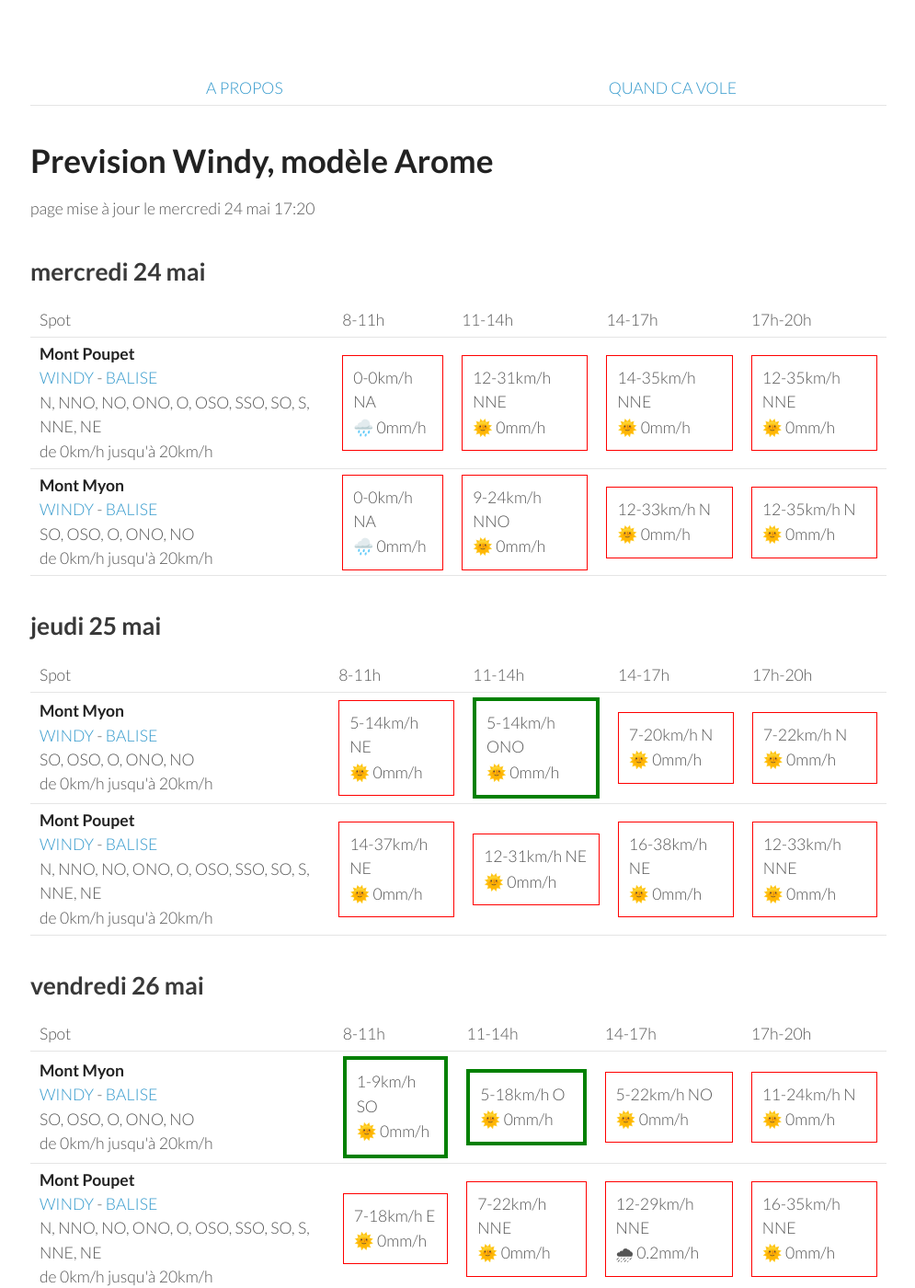
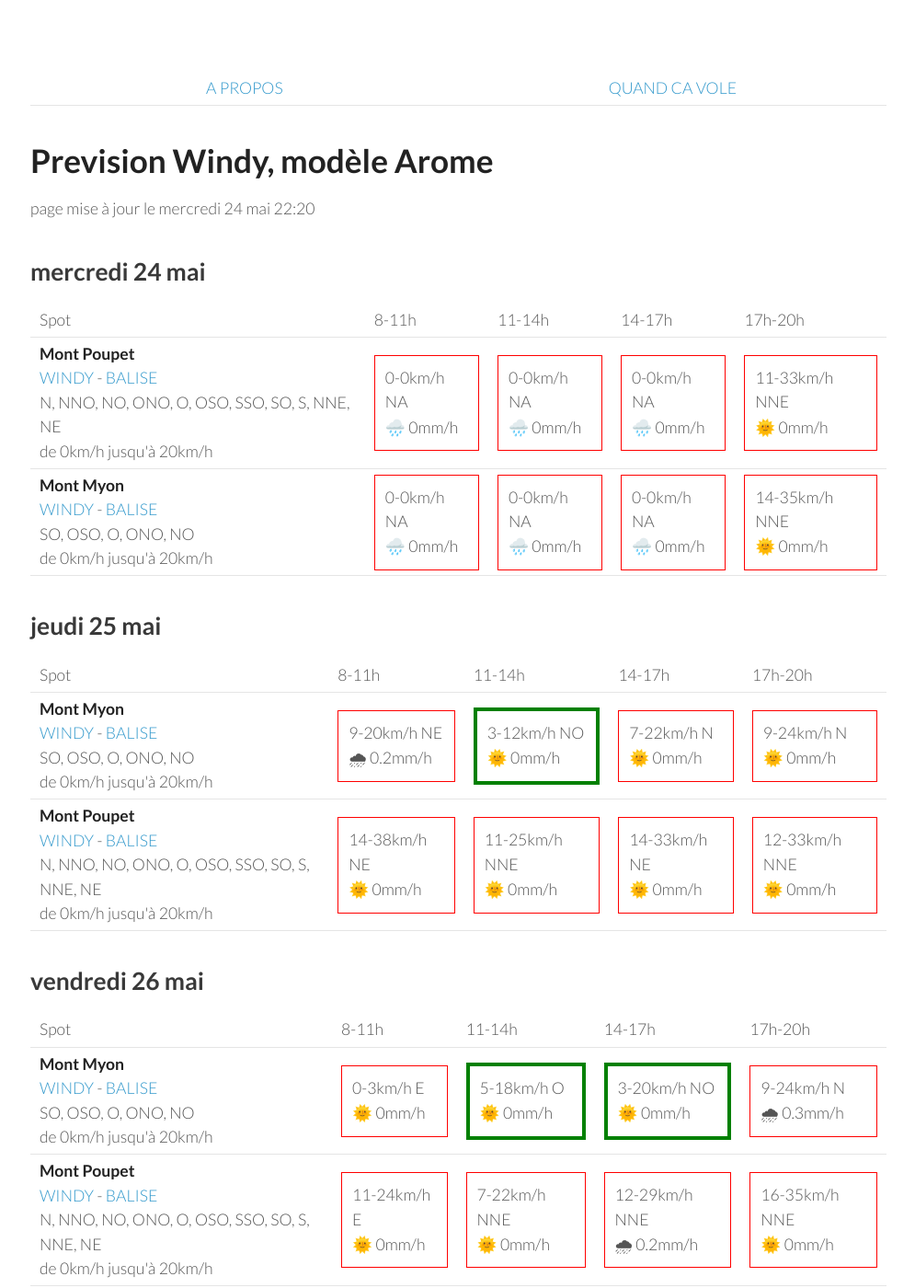
Before and after one commit to parapente-dans-le-nord/parapente-dans-le-nord.github.io, a Jekyll site: the page built from jura.markdown, in a window 1280 px wide and 1400 px high. Shown: the whole window at 92% size, without its empty margins (25-1020 px from the left). Built offline with Jekyll 4.4.1, drawn with Linux system fonts in a browser that asks for light colours; some of the changed text lies outside the part shown.

Commit message:
update index.markdown

```diff
--- a/jura.markdown
+++ b/jura.markdown
@@ -7,7 +7,7 @@ title:  "Tous les spots"
 {: .links}
 
 # Prevision Windy, modèle Arome
-page mise à jour le mercredi 24 mai 17:20
+page mise à jour le mercredi 24 mai 22:20
 
 ## mercredi 24 mai
 
@@ -25,18 +25,18 @@ page mise à jour le mercredi 24 mai 17:20
         <td><strong>Mont Poupet</strong><br><a href="https://windy.com/46.970/5.876?46.541,5.876,8">WINDY</a> - <span class=""><a href="http://www.balisemeteo.com/balise.php?idBalise=92">BALISE</a> </span><br> <span class="vent-favorable">N, NNO, NO, ONO, O, OSO, SSO, SO, S, NNE, NE</span><br><span class="force-vent">de 0km/h jusqu'à 20km/h</span> </td>
 
             <td><div class="not-flyable"><p>0-0km/h NA</p><p>🌧️ 0mm/h</p></div></td>
-            <td><div class="not-flyable"><p>12-31km/h NNE</p><p>🌞 0mm/h</p></div></td>
-            <td><div class="not-flyable"><p>14-35km/h NNE</p><p>🌞 0mm/h</p></div></td>
-            <td><div class="not-flyable"><p>12-35km/h NNE</p><p>🌞 0mm/h</p></div></td>
+            <td><div class="not-flyable"><p>0-0km/h NA</p><p>🌧️ 0mm/h</p></div></td>
+            <td><div class="not-flyable"><p>0-0km/h NA</p><p>🌧️ 0mm/h</p></div></td>
+            <td><div class="not-flyable"><p>11-33km/h NNE</p><p>🌞 0mm/h</p></div></td>
 
     </tr>
 <tr>
         <td><strong>Mont Myon</strong><br><a href="https://windy.com/46.331/5.397?45.898,5.394,8,m:eWoagj8">WINDY</a> - <span class=""><a href="http://www.balisemeteo.com/balise.php?idBalise=70">BALISE</a> </span><br> <span class="vent-favorable">SO, OSO, O, ONO, NO</span><br><span class="force-vent">de 0km/h jusqu'à 20km/h</span> </td>
 
             <td><div class="not-flyable"><p>0-0km/h NA</p><p>🌧️ 0mm/h</p></div></td>
-            <td><div class="not-flyable"><p>9-24km/h NNO</p><p>🌞 0mm/h</p></div></td>
-            <td><div class="not-flyable"><p>12-33km/h N</p><p>🌞 0mm/h</p></div></td>
-            <td><div class="not-flyable"><p>12-35km/h N</p><p>🌞 0mm/h</p></div></td>
+            <td><div class="not-flyable"><p>0-0km/h NA</p><p>🌧️ 0mm/h</p></div></td>
+            <td><div class="not-flyable"><p>0-0km/h NA</p><p>🌧️ 0mm/h</p></div></td>
+            <td><div class="not-flyable"><p>14-35km/h NNE</p><p>🌞 0mm/h</p></div></td>
 
     </tr>
 
@@ -58,19 +58,19 @@ page mise à jour le mercredi 24 mai 17:20
 <tr>
         <td><strong>Mont Myon</strong><br><a href="https://windy.com/46.331/5.397?45.898,5.394,8,m:eWoagj8">WINDY</a> - <span class=""><a href="http://www.balisemeteo.com/balise.php?idBalise=70">BALISE</a> </span><br> <span class="vent-favorable">SO, OSO, O, ONO, NO</span><br><span class="force-vent">de 0km/h jusqu'à 20km/h</span> </td>
 
-            <td><div class="not-flyable"><p>5-14km/h NE</p><p>🌞 0mm/h</p></div></td>
-            <td><div class="flyable"><p>5-14km/h ONO</p><p>🌞 0mm/h</p></div></td>
-            <td><div class="not-flyable"><p>7-20km/h N</p><p>🌞 0mm/h</p></div></td>
+            <td><div class="not-flyable"><p>9-20km/h NE</p><p>🌧 0.2mm/h</p></div></td>
+            <td><div class="flyable"><p>3-12km/h NO</p><p>🌞 0mm/h</p></div></td>
             <td><div class="not-flyable"><p>7-22km/h N</p><p>🌞 0mm/h</p></div></td>
+            <td><div class="not-flyable"><p>9-24km/h N</p><p>🌞 0mm/h</p></div></td>
 
 
     </tr>
 <tr>
         <td><strong>Mont Poupet</strong><br><a href="https://windy.com/46.970/5.876?46.541,5.876,8">WINDY</a> - <span class=""><a href="http://www.balisemeteo.com/balise.php?idBalise=92">BALISE</a> </span><br> <span class="vent-favorable">N, NNO, NO, ONO, O, OSO, SSO, SO, S, NNE, NE</span><br><span class="force-vent">de 0km/h jusqu'à 20km/h</span> </td>
 
-            <td><div class="not-flyable"><p>14-37km/h NE</p><p>🌞 0mm/h</p></div></td>
-            <td><div class="not-flyable"><p>12-31km/h NE</p><p>🌞 0mm/h</p></div></td>
-            <td><div class="not-flyable"><p>16-38km/h NE</p><p>🌞 0mm/h</p></div></td>
+            <td><div class="not-flyable"><p>14-38km/h NE</p><p>🌞 0mm/h</p></div></td>
+            <td><div class="not-flyable"><p>11-25km/h NNE</p><p>🌞 0mm/h</p></div></td>
+            <td><div class="not-flyable"><p>14-33km/h NE</p><p>🌞 0mm/h</p></div></td>
             <td><div class="not-flyable"><p>12-33km/h NNE</p><p>🌞 0mm/h</p></div></td>
 
 
@@ -94,17 +94,17 @@ page mise à jour le mercredi 24 mai 17:20
 <tr>
         <td><strong>Mont Myon</strong><br><a href="https://windy.com/46.331/5.397?45.898,5.394,8,m:eWoagj8">WINDY</a> - <span class=""><a href="http://www.balisemeteo.com/balise.php?idBalise=70">BALISE</a> </span><br> <span class="vent-favorable">SO, OSO, O, ONO, NO</span><br><span class="force-vent">de 0km/h jusqu'à 20km/h</span> </td>
 
-            <td><div class="flyable"><p>1-9km/h SO</p><p>🌞 0mm/h</p></div></td>
+            <td><div class="not-flyable"><p>0-3km/h E</p><p>🌞 0mm/h</p></div></td>
             <td><div class="flyable"><p>5-18km/h O</p><p>🌞 0mm/h</p></div></td>
-            <td><div class="not-flyable"><p>5-22km/h NO</p><p>🌞 0mm/h</p></div></td>
-            <td><div class="not-flyable"><p>11-24km/h N</p><p>🌞 0mm/h</p></div></td>
+            <td><div class="flyable"><p>3-20km/h NO</p><p>🌞 0mm/h</p></div></td>
+            <td><div class="not-flyable"><p>9-24km/h N</p><p>🌧 0.3mm/h</p></div></td>
 
 
     </tr>
 <tr>
         <td><strong>Mont Poupet</strong><br><a href="https://windy.com/46.970/5.876?46.541,5.876,8">WINDY</a> - <span class=""><a href="http://www.balisemeteo.com/balise.php?idBalise=92">BALISE</a> </span><br> <span class="vent-favorable">N, NNO, NO, ONO, O, OSO, SSO, SO, S, NNE, NE</span><br><span class="force-vent">de 0km/h jusqu'à 20km/h</span> </td>
 
-            <td><div class="not-flyable"><p>7-18km/h E</p><p>🌞 0mm/h</p></div></td>
+            <td><div class="not-flyable"><p>11-24km/h E</p><p>🌞 0mm/h</p></div></td>
             <td><div class="not-flyable"><p>7-22km/h NNE</p><p>🌞 0mm/h</p></div></td>
             <td><div class="not-flyable"><p>12-29km/h NNE</p><p>🌧 0.2mm/h</p></div></td>
             <td><div class="not-flyable"><p>16-35km/h NNE</p><p>🌞 0mm/h</p></div></td>
@@ -130,9 +130,9 @@ page mise à jour le mercredi 24 mai 17:20
 <tr>
         <td><strong>Mont Myon</strong><br><a href="https://windy.com/46.331/5.397?45.898,5.394,8,m:eWoagj8">WINDY</a> - <span class=""><a href="http://www.balisemeteo.com/balise.php?idBalise=70">BALISE</a> </span><br> <span class="vent-favorable">SO, OSO, O, ONO, NO</span><br><span class="force-vent">de 0km/h jusqu'à 20km/h</span> </td>
 
-            <td><div class="not-flyable"><p>1-11km/h SSO</p><p>🌞 0mm/h</p></div></td>
+            <td><div class="not-flyable"><p>3-12km/h SSO</p><p>🌞 0mm/h</p></div></td>
             <td><div class="flyable"><p>5-18km/h O</p><p>🌞 0mm/h</p></div></td>
-            <td><div class="not-flyable"><p>7-20km/h NNO</p><p>🌞 0mm/h</p></div></td>
+            <td><div class="flyable"><p>7-20km/h NO</p><p>🌞 0mm/h</p></div></td>
             <td><div class="not-flyable"><p>7-22km/h NNO</p><p>🌞 0mm/h</p></div></td>
 
 
@@ -166,10 +166,10 @@ page mise à jour le mercredi 24 mai 17:20
 <tr>
         <td><strong>Mont Myon</strong><br><a href="https://windy.com/46.331/5.397?45.898,5.394,8,m:eWoagj8">WINDY</a> - <span class=""><a href="http://www.balisemeteo.com/balise.php?idBalise=70">BALISE</a> </span><br> <span class="vent-favorable">SO, OSO, O, ONO, NO</span><br><span class="force-vent">de 0km/h jusqu'à 20km/h</span> </td>
 
-            <td><div class="not-flyable"><p>3-12km/h SSE</p><p>🌞 0mm/h</p></div></td>
+            <td><div class="not-flyable"><p>3-12km/h S</p><p>🌞 0mm/h</p></div></td>
             <td><div class="flyable"><p>5-16km/h O</p><p>🌞 0mm/h</p></div></td>
-            <td><div class="flyable"><p>5-18km/h NO</p><p>🌧 0.3mm/h</p></div></td>
-            <td><div class="not-flyable"><p>5-20km/h E</p><p>🌧 0.9mm/h</p></div></td>
+            <td><div class="flyable"><p>5-18km/h NO</p><p>🌧 0.2mm/h</p></div></td>
+            <td><div class="not-flyable"><p>7-20km/h N</p><p>🌧 0.2mm/h</p></div></td>
 
 
     </tr>
@@ -202,10 +202,10 @@ page mise à jour le mercredi 24 mai 17:20
 <tr>
         <td><strong>Mont Myon</strong><br><a href="https://windy.com/46.331/5.397?45.898,5.394,8,m:eWoagj8">WINDY</a> - <span class=""><a href="http://www.balisemeteo.com/balise.php?idBalise=70">BALISE</a> </span><br> <span class="vent-favorable">SO, OSO, O, ONO, NO</span><br><span class="force-vent">de 0km/h jusqu'à 20km/h</span> </td>
 
-            <td><div class="not-flyable"><p>1-11km/h NNO</p><p>🌞 0mm/h</p></div></td>
-            <td><div class="not-flyable"><p>5-22km/h NO</p><p>🌞 0mm/h</p></div></td>
-            <td><div class="not-flyable"><p>9-25km/h NNO</p><p>🌞 0mm/h</p></div></td>
-            <td><div class="not-flyable"><p>12-29km/h N</p><p>🌞 0mm/h</p></div></td>
+            <td><div class="not-flyable"><p>1-11km/h E</p><p>🌞 0mm/h</p></div></td>
+            <td><div class="flyable"><p>7-20km/h ONO</p><p>🌞 0mm/h</p></div></td>
+            <td><div class="not-flyable"><p>5-22km/h N</p><p>🌧 0.3mm/h</p></div></td>
+            <td><div class="not-flyable"><p>16-35km/h N</p><p>🌞 0mm/h</p></div></td>
 
 
     </tr>
```
